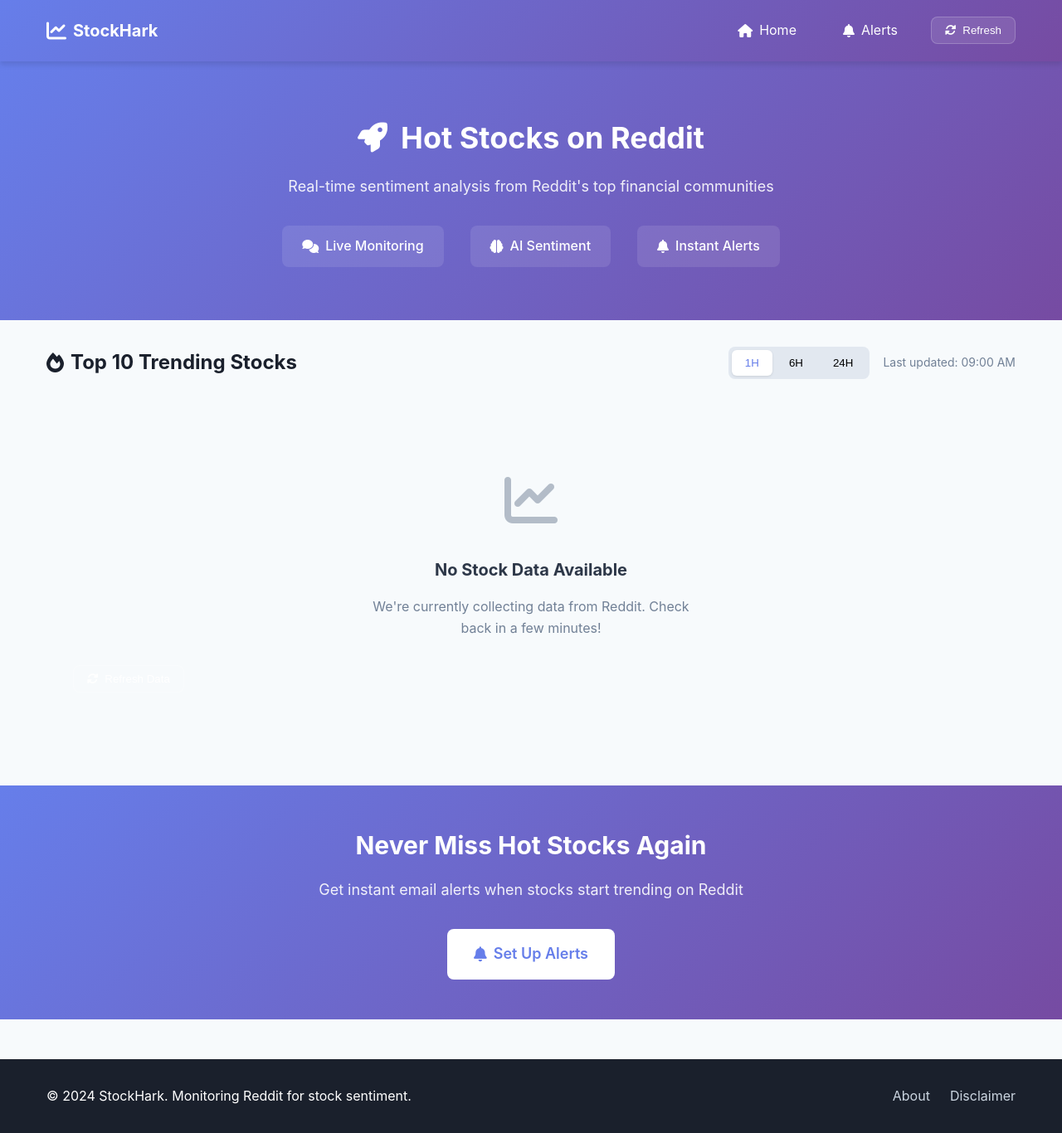
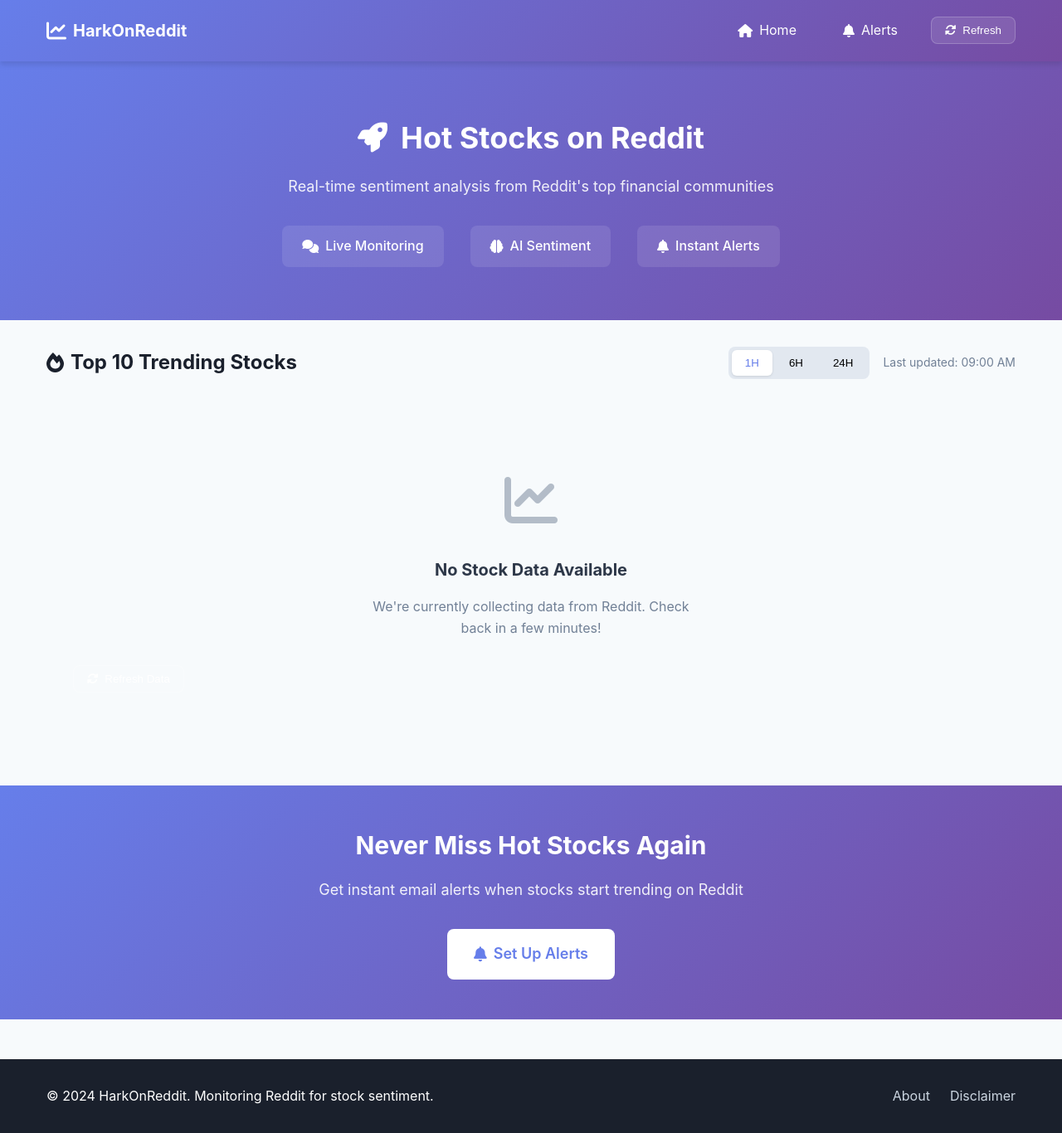
Before and after one commit to bestin-07/harkonreddit, a Flask app: page / in a window 1280 px wide. Shown: the whole page at 83% size. Run offline with Flask 3, Linux system fonts and the light colour scheme; data that the repository does not hold is empty.

Commit message:
rebrand: Rename StockHark to HarkOnReddit
Pretty self explantory.

```diff
--- a/main.py
+++ b/main.py
@@ -1,6 +1,6 @@
 #!/usr/bin/env python3
 """
-StockHark - Reddit Stock Sentiment Monitor
+HarkOnReddit - Reddit Stock Sentiment Monitor
 Main entry point for the application
 """
 
@@ -16,7 +16,7 @@ from stockhark.app import app
 from stockhark.config import FLASK_CONFIG
 
 if __name__ == "__main__":
-    print("🚀 Starting StockHark - Reddit Stock Sentiment Monitor")
+    print("🚀 Starting HarkOnReddit - Reddit Stock Sentiment Monitor")
     print(f"   📊 Database: {src_dir}/data/stocks.db")
     print(f"   🌐 Server: http://{FLASK_CONFIG['HOST']}:{FLASK_CONFIG['PORT']}")
     print("   📰 Monitoring Reddit for stock mentions...")
--- a/src/stockhark/web/static/css/style.css
+++ b/src/stockhark/web/static/css/style.css
@@ -96,6 +96,25 @@ body {
 
 .nav-logo i {
     font-size: var(--font-size-2xl);
+}
+
+.navbar-brand {
+    color: white;
+    text-decoration: none;
+    font-size: var(--font-size-xl);
+    font-weight: 700;
+    font-family: var(--font-family);
+}
+
+.navbar-brand:hover {
+    color: white;
+    text-decoration: none;
+}
+
+.navbar-brand span {
+    color: white;
+    font-size: var(--font-size-xl);
+    font-weight: 700;
 }
 
 .nav-menu {
--- a/src/stockhark/web/static/js/main.js
+++ b/src/stockhark/web/static/js/main.js
@@ -1,4 +1,4 @@
-// Main JavaScript functionality for StockHark
+// Main JavaScript functionality for HarkOnReddit
 document.addEventListener('DOMContentLoaded', function() {
     initializeApp();
 });
--- a/src/stockhark/web/templates/base.html
+++ b/src/stockhark/web/templates/base.html
@@ -3,7 +3,7 @@
 <head>
     <meta charset="UTF-8">
     <meta name="viewport" content="width=device-width, initial-scale=1.0">
-    <title>{% block title %}Reddit Stock Monitor{% endblock %}</title>
+    <title>{% block title %}HarkOnReddit - Reddit Stock Monitor{% endblock %}</title>
     <link href="https://cdnjs.cloudflare.com/ajax/libs/font-awesome/6.0.0/css/all.min.css" rel="stylesheet">
     <link href="{{ url_for('static', filename='css/style.css') }}" rel="stylesheet">
 </head>
@@ -12,7 +12,9 @@
         <div class="nav-container">
             <div class="nav-logo">
                 <i class="fas fa-chart-line"></i>
-                <span>StockHark</span>
+                            <a class="navbar-brand" href="/">
+                <span>HarkOnReddit</span>
+            </a>
             </div>
             <div class="nav-menu">
                 <a href="{{ url_for('index') }}" class="nav-link">
@@ -50,7 +52,7 @@
 
     <footer class="footer">
         <div class="footer-content">
-            <p>&copy; 2024 StockHark. Monitoring Reddit for stock sentiment.</p>
+            <p>&copy; 2024 HarkOnReddit. Monitoring Reddit for stock sentiment.</p>
             <div class="footer-links">
                 <a href="#" onclick="showAbout()">About</a>
                 <a href="#" onclick="showDisclaimer()">Disclaimer</a>
@@ -70,8 +72,8 @@
     <div id="about-modal" class="modal">
         <div class="modal-content">
             <span class="close" onclick="closeModal('about-modal')">&times;</span>
-            <h2>About StockHark</h2>
-            <p>StockHark monitors Reddit communities for stock mentions and sentiment analysis. It helps you stay informed about trending stocks and market sentiment.</p>
+            <h2>About HarkOnReddit</h2>
+            <p>HarkOnReddit monitors Reddit communities for stock mentions and sentiment analysis. It helps you stay informed about trending stocks and market sentiment.</p>
             <p><strong>Features:</strong></p>
             <ul>
                 <li>Real-time Reddit monitoring</li>
@@ -87,7 +89,7 @@
             <span class="close" onclick="closeModal('disclaimer-modal')">&times;</span>
             <h2>Disclaimer</h2>
             <p><strong>This is not financial advice.</strong></p>
-            <p>The information provided by StockHark is for informational purposes only. It should not be considered as financial advice or a recommendation to buy or sell any securities.</p>
+            <p>The information provided by HarkOnReddit is for informational purposes only. It should not be considered as financial advice or a recommendation to buy or sell any securities.</p>
             <p>Always do your own research and consult with a qualified financial advisor before making investment decisions.</p>
         </div>
     </div>
--- a/src/stockhark/web/templates/email_alert.html
+++ b/src/stockhark/web/templates/email_alert.html
@@ -3,7 +3,7 @@
 <head>
     <meta charset="UTF-8">
     <meta name="viewport" content="width=device-width, initial-scale=1.0">
-    <title>Stock Alert - StockHark</title>
+    <title>Stock Alert - HarkOnReddit</title>
     <style>
         body {
             font-family: -apple-system, BlinkMacSystemFont, 'Segoe UI', Roboto, sans-serif;
@@ -183,11 +183,11 @@
 
         <div class="email-footer">
             <p>
-                You're receiving this email because you subscribed to StockHark alerts.<br>
+                You're receiving this email because you subscribed to HarkOnReddit alerts.<br>
                 <a href="#">Unsubscribe</a> | <a href="#">Update Preferences</a> | <a href="#">View in Browser</a>
             </p>
             <p style="margin-top: 15px;">
-                StockHark - Monitoring Reddit for Stock Sentiment<br>
+                HarkOnReddit - Monitoring Reddit for Stock Sentiment<br>
                 © 2024 All rights reserved
             </p>
         </div>
```
Also changed, not shown: src/__init__.py (deleted).
